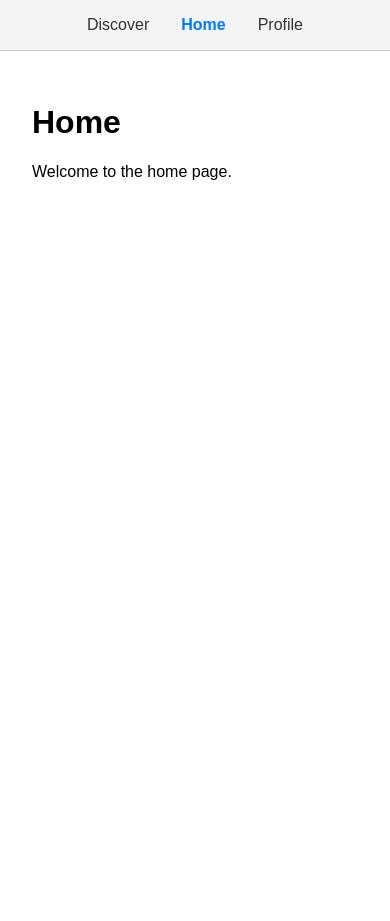
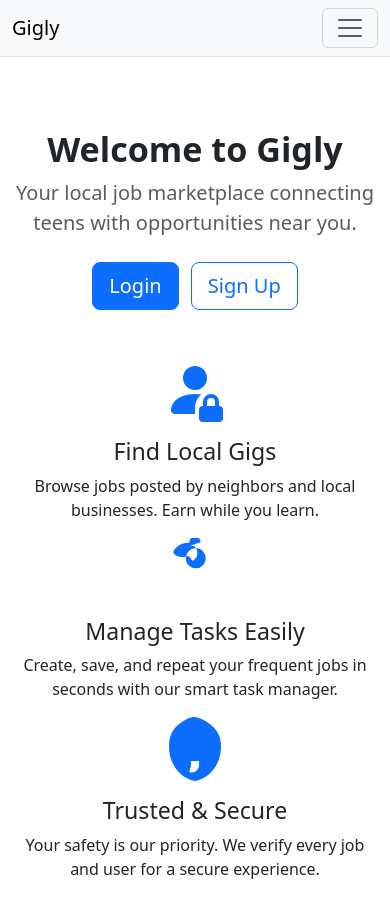
Before and after one commit to MagnusRL/gigly_app, a Django app: page / in a window 390 px wide. Before the commit the page ends 180 px from the top, so only its background shows below. Run offline with Django 5.2, Linux system fonts and the light colour scheme.

Commit message:
Added HTML

```diff
--- a/gigly_project/gigly_app/templates/base.html
+++ b/gigly_project/gigly_app/templates/base.html
@@ -1,49 +1,47 @@
 <!DOCTYPE html>
 <html lang="en">
 <head>
-    <meta charset="UTF-8">
+    <meta charset="UTF-8" />
+    <meta name="viewport" content="width=device-width, initial-scale=1" />
     <title>{% block title %}Gigly{% endblock %}</title>
-    <style>
-        body {
-            font-family: Arial, sans-serif;
-            margin: 0;
-            padding: 0;
-        }
 
-        .navbar {
-            background-color: #f4f4f4;
-            padding: 1rem;
-            display: flex;
-            justify-content: center;
-            gap: 2rem;
-            border-bottom: 1px solid #ccc;
-        }
+    <!-- Bootstrap CSS CDN -->
+    <link href="https://cdn.jsdelivr.net/npm/bootstrap@5.3.0/dist/css/bootstrap.min.css" rel="stylesheet" />
 
-        .nav-link {
-            text-decoration: none;
-            color: #333;
-            font-weight: normal;
-        }
-
-        .nav-link.active {
-            font-weight: bold;
-            color: #007BFF;
-        }
-
-        .container {
-            padding: 2rem;
-        }
-    </style>
+    {% block extra_css %}{% endblock %}
 </head>
 <body>
-    <nav class="navbar">
-        <a href="{% url 'discover' %}" class="nav-link {% if active_page == 'discover' %}active{% endif %}">Discover</a>
-        <a href="{% url 'home' %}" class="nav-link {% if active_page == 'home' %}active{% endif %}">Home</a>
-        <a href="{% url 'profile' %}" class="nav-link {% if active_page == 'profile' %}active{% endif %}">Profile</a>
+    <nav class="navbar navbar-expand-lg navbar-light bg-light border-bottom">
+        <div class="container">
+            <a class="navbar-brand" href="{% url 'dashboard' %}">Gigly</a>
+            <button class="navbar-toggler" type="button" data-bs-toggle="collapse" data-bs-target="#navbarNav"
+                aria-controls="navbarNav" aria-expanded="false" aria-label="Toggle navigation">
+                <span class="navbar-toggler-icon"></span>
+            </button>
+
+            <div class="collapse navbar-collapse" id="navbarNav">
+                <ul class="navbar-nav ms-auto">
+                    <li class="nav-item">
+                        <a class="nav-link {% if active_page == 'discover' %}active{% endif %}" href="{% url 'discover' %}">Discover</a>
+                    </li>
+                    <li class="nav-item">
+                        <a class="nav-link {% if active_page == 'dashboard' %}active{% endif %}" href="{% url 'dashboard' %}">Home</a>
+                    </li>
+                    <li class="nav-item">
+                        <a class="nav-link {% if active_page == 'profile' %}active{% endif %}" href="{% url 'profile' %}">Profile</a>
+                    </li>
+                </ul>
+            </div>
+        </div>
     </nav>
 
-    <div class="container">
+    <div class="container py-4">
         {% block content %}{% endblock %}
     </div>
+
+    <!-- Bootstrap JS Bundle CDN (Popper + Bootstrap JS) -->
+    <script src="https://cdn.jsdelivr.net/npm/bootstrap@5.3.0/dist/js/bootstrap.bundle.min.js"></script>
+
+    {% block extra_js %}{% endblock %}
 </body>
 </html>
--- /dev/null
+++ b/gigly_project/gigly_app/templates/dashboard.html
@@ -0,0 +1,3 @@
+{% extends 'base.html' %}
+
+{% block title %}Welcome to the Dashboard {% endblock %}
--- /dev/null
+++ b/gigly_project/gigly_app/templates/discover.html
@@ -0,0 +1,2 @@
+{% extends "base.html" %}
+{% block title %}Discover Gigs{% endblock %}
--- a/gigly_project/gigly_app/templates/index.html
+++ b/gigly_project/gigly_app/templates/index.html
@@ -1,6 +1,47 @@
-{% extends "base.html" %}
-{% block title %}Gigly{% endblock %}
+{% extends 'base.html' %}
+
+{% block title %}Welcome to Gigly{% endblock %}
+
 {% block content %}
-    <h1>Home</h1>
-    <p>Welcome to the home page.</p>
+<div class="text-center my-5">
+    <h1 class="display-4 fw-bold">Welcome to Gigly</h1>
+    <p class="lead text-muted mb-4">
+        Your local job marketplace connecting teens with opportunities near you.
+    </p>
+    <a href="{% url 'login' %}" class="btn btn-primary btn-lg me-2">Login</a>
+    <a href="{% url 'signup' %}" class="btn btn-outline-primary btn-lg">Sign Up</a>
+</div>
+
+<div class="row mt-5">
+    <div class="col-md-4 text-center">
+        <div class="mb-3">
+            <svg xmlns="http://www.w3.org/2000/svg" width="64" height="64" fill="#0d6efd" class="bi bi-person-fill-lock" viewBox="0 0 16 16">
+                <path d="M11 5a3 3 0 1 1-6 0 3 3 0 0 1 6 0m-9 8c0 1 1 1 1 1h5v-1a2 2 0 0 1 .01-.2 4.49 4.49 0 0 1 1.534-3.693Q8.844 9.002 8 9c-5 0-6 3-6 4m7 0a1 1 0 0 1 1-1v-1a2 2 0 1 1 4 0v1a1 1 0 0 1 1 1v2a1 1 0 0 1-1 1h-4a1 1 0 0 1-1-1zm3-3a1 1 0 0 0-1 1v1h2v-1a1 1 0 0 0-1-1"/>
+            </svg>
+        </div>
+        <h3>Find Local Gigs</h3>
+        <p>Browse jobs posted by neighbors and local businesses. Earn while you learn.</p>
+    </div>
+
+    <div class="col-md-4 text-center">
+        <div class="mb-3">
+            <svg xmlns="http://www.w3.org/2000/svg" width="64" height="64" fill="#0d6efd" class="bi bi-gear" viewBox="0 0 16 16">
+                <path d="M9.405 1.05a1 1 0 0 0-2.81 0l-.07.148a5.678 5.678 0 0 0-1.717.25c-.22.07-.438.166-.647.283l-.13.074-.078.047a3.85 3.85 0 0 0-1.14 1.06 1 1 0 0 0-.233.59c0 .17.07.34.2.45l.05.05a2.15 2.15 0 0 0 .513.44c.054.03.11.05.165.07.198.076.4.13.603.16a4.58 4.58 0 0 0 .954.093l.118-.005.08-.01c.2-.04.4-.1.6-.18a.7.7 0 0 1 .33-.1.712.712 0 0 1 .31.1l.058.04a.677.677 0 0 1 .093.09l.04.046a.7.7 0 0 1 .07.083l.044.07a.681.681 0 0 1 .05.1 2.32 2.32 0 0 0 .156.28l.055.088a.73.73 0 0 0 .13.14l.07.05.056.04a.75.75 0 0 0 .08.03c.066.02.134.02.2 0l.08-.04a.62.62 0 0 0 .066-.07 2.11 2.11 0 0 0 .18-.18 4.08 4.08 0 0 0 .202-.27l.076-.11a2.43 2.43 0 0 0 .17-.26l.04-.07.02-.05a4.68 4.68 0 0 0 .05-.13l.03-.12a4.565 4.565 0 0 0 .06-.63l-.005-.122a3.6 3.6 0 0 0-.1-.57 2.494 2.494 0 0 0-.19-.47c-.07-.11-.16-.21-.25-.3l-.07-.04-.09-.06a1.49 1.49 0 0 0-.17-.1l-.1-.05a3.548 3.548 0 0 0-.56-.1l-.12-.006-.1-.006zm-2.815 5.963a2.5 2.5 0 1 1 3.52-3.52 2.5 2.5 0 0 1-3.52 3.52z"/>
+            </svg>
+        </div>
+        <h3>Manage Tasks Easily</h3>
+        <p>Create, save, and repeat your frequent jobs in seconds with our smart task manager.</p>
+    </div>
+
+    <div class="col-md-4 text-center">
+        <div class="mb-3">
+            <svg xmlns="http://www.w3.org/2000/svg" width="64" height="64" fill="#0d6efd" class="bi bi-shield-lock" viewBox="0 0 16 16">
+                <path d="M5.5 9a1.5 1.5 0 1 1 3 0v1a.5.5 0 0 1-1 0V9a.5.5 0 0 0-1 0v1a.5.5 0 0 1-1 0V9z"/>
+                <path d="M8 0c-.69 0-1.342.148-1.93.416a9.462 9.462 0 0 0-2.638 1.855A6.708 6.708 0 0 0 1.67 5.43C1.56 6.07 1.5 6.72 1.5 7.38c0 4.304 2.66 7.87 6.436 8.617a1 1 0 0 0 .128 0c3.776-.747 6.436-4.313 6.436-8.617 0-.668-.07-1.32-.202-1.94a6.72 6.72 0 0 0-2.202-3.37A9.446 9.446 0 0 0 8 0zM7 12v-1h2v1c0 1.002-.833 1.875-1.875 1.875S7 13.002 7 12z"/>
+            </svg>
+        </div>
+        <h3>Trusted & Secure</h3>
+        <p>Your safety is our priority. We verify every job and user for a secure experience.</p>
+    </div>
+</div>
 {% endblock %}
--- /dev/null
+++ b/gigly_project/gigly_app/templates/profile.html
@@ -0,0 +1,2 @@
+{% extends "base.html" %}
+{% block title %} Profile {% endblock %}
--- a/gigly_project/gigly_app/urls.py
+++ b/gigly_project/gigly_app/urls.py
@@ -3,7 +3,10 @@ from django.urls import path
 from . import views
 
 urlpatterns = [
-    path('', views.home, name='home'),
-    path('discover', views.discover, name='discover'),
-    path('profile', views.profile, name='profile'),
+    path('', views.index, name='index'),
+    path('dashboard/', views.dashboard, name='dashboard'),
+    path('discover/', views.discover, name='discover'),
+    path('profile/', views.profile, name='profile'),
+    path('login/', views.login, name='login'),
+    path('signup/', views.signup, name='signup'),
 ]
--- a/gigly_project/gigly_app/views.py
+++ b/gigly_project/gigly_app/views.py
@@ -1,11 +1,20 @@
 # Create your views here.
 from django.shortcuts import render, HttpResponse
 
-def home(request):
-    return render(request, 'index.html', {"active_page": "home"})
+def index(request):
+    return render(request, 'index.html')
+
+def dashboard(request):
+    return render(request, 'dashboard.html')
 
 def discover(request):
-    return render(request, 'discover.html', {"active_page": "discover"})
+    return render(request, 'discover.html')
 
 def profile(request):
-    return render(request, 'profile.html', {"active_page": "profile"})
+    return render(request, 'profile.html')
+
+def login(request):
+    return render(request, 'login.html')
+
+def signup(request):
+    return render(request, 'signup.html')
```
Also changed, not shown: gigly_project/gigly_app/templates/login.html (added, +35 -0 lines), gigly_project/gigly_app/templates/signup.html (added, +39 -0 lines).
